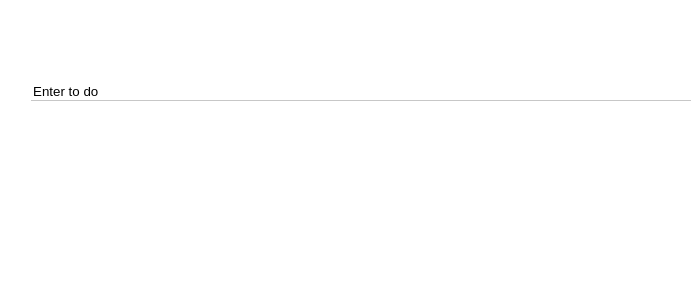
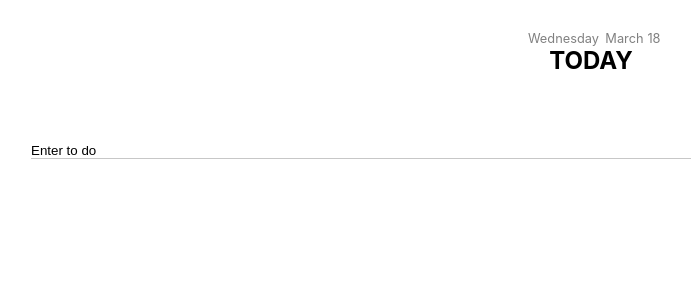
Before and after one commit to msmfa/to-do-list, a React (Create React App) app: page / in a window 1280 px wide. Shown: the top 300 px of the page, without its empty margins (49-740 px from the left). Built offline with nearby package versions, Linux system fonts and the light colour scheme.

Commit message:
Added Date

```diff
--- a/src/App.css
+++ b/src/App.css
@@ -1,3 +1,7 @@
+* {
+  margin: 0;
+  padding: 0;
+}
 input {
   outline: none;
 }
@@ -29,3 +33,24 @@ input {
   letter-spacing: 0.04em;
   color: rgb(51, 51, 51);
 }
+
+.date-container {
+  display: flex;
+  justify-content: center;
+  color: grey;
+  font-size: 0.8em;
+  padding: 1.2em 0 0 0.5em;
+}
+
+.today {
+  text-transform: uppercase;
+  text-align: center;
+}
+
+.day {
+  padding-right: 0.5em;
+}
+
+.month {
+  padding-right: 0.3em;
+}
--- a/src/App.js
+++ b/src/App.js
@@ -1,10 +1,9 @@
 import React, { useState } from "react";
-//import { DisplayDay, DisplayMonth, GetDigit } from "./DisplayTime";
+import { DisplayDay, DisplayMonth, GetDigit } from "./DisplayTime";
 
 import "./App.css";
 
 const Todo = ({ todo }) => <div className="todo">{todo.text}</div>;
-// destructure the todo so we can use todo.text
 
 function TodoForm({ addTodo }) {
   const [value, setValue] = useState("Enter to do");
@@ -37,7 +36,20 @@ function App() {
     setTodos(newTodos);
   };
   return (
-    <div className="app">
+    <div className="App">
+      <div className="date-container">
+        <div className="day">
+          <DisplayDay></DisplayDay>
+        </div>
+        <div className="month">
+          <DisplayMonth></DisplayMonth>
+        </div>
+        <div className="date">
+          <GetDigit></GetDigit>
+        </div>
+      </div>
+      <h2 className="today">Today</h2>
+
       <div className="todo-list">
         {todos.map((item, index) => (
           <Todo key={index} index={index} todo={item} />
```
